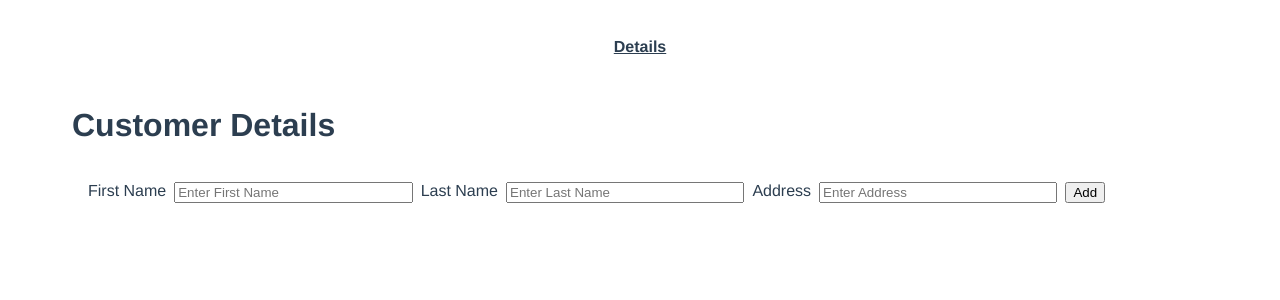
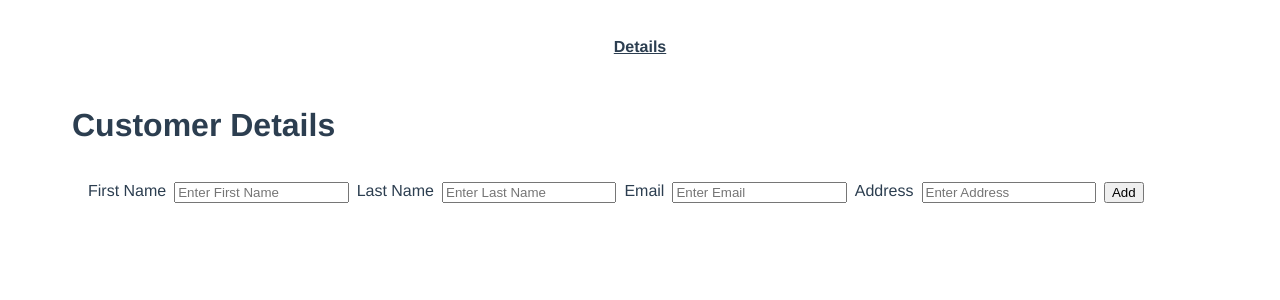
Before and after one commit to CoffeeAndCommit/vueLearning, a Vue app: page / in a window 1280 px wide. Shown: the top 300 px of the page. Built offline with nearby package versions, Linux system fonts and the light colour scheme.

Commit message:
added verification on mail

```diff
--- a/src/components/CustomerDetail.vue
+++ b/src/components/CustomerDetail.vue
@@ -24,8 +24,9 @@ let removeData =(id)=>{
       <td>{{ item.firstname }}</td>
       <td>{{ item.lastname }}</td>
       <td>{{ item.address }}</td>
+      <td>{{ item.email }}</td>
       <td><button v-on:click="removeData(item.id)">X</button>
-        <button @click="h">🖊️</button>
+        <!-- <button @click="h">🖊️</button> -->
       </td>
     </tr>
   </table>
@@ -47,7 +48,7 @@ td {
   font-weight: 500;
 }
 td:nth-child(1), td:nth-child(2), td:nth-child(3){
-  width: 22vw;
+  width: 20vw;
 }
 td:nth-child(4){
   width: 10vw;
--- a/src/components/CustomerInput.vue
+++ b/src/components/CustomerInput.vue
@@ -14,6 +14,13 @@
         <div class="lastName">
             <label for="lastname"></label>
             <input type="text" id="lastname" placeholder="Enter Last Name" v-model="lastName" >
+        </div>
+        <div class="email text">
+            <span>Email</span>
+        </div>
+        <div class="emailinput">
+            <input type="email" id="email" placeholder="Enter Email"    v-model="email">
+
         </div>
         <div class="ad text">
             <span>Address</span>
@@ -39,28 +46,47 @@ const emit = defineEmits(['addUser']);
 let firstName = ref('');
 let lastName = ref('');
 let address = ref('');
+let email = ref('');
+
 
 
 let addData = ()=>{
     console.log("clicked");
-    if(firstName.value.trim() !== '' && lastName.value.trim() !== '' && address.value.trim() !== ''){
-        let  userData = {
+    if(firstName.value.trim() && lastName.value.trim() && address.value.trim() && email.value ){
+        if(email.value.includes('@gmail') && email.value.includes('.com')){
+            let  userData = {
         firstname: firstName.value,
         lastname: lastName.value,
         address: address.value,
+        email: email.value,
         id: new Date().getTime(),
         };
         emit('addUser', userData);
         firstName.value ='';
         lastName.value ='';
         address.value ='';
+        email.value ='';
+        }else{
+            alert('Invalid Email');
+        }
+
+
     }else{
-        alert('Fill The Value')
+        if(!firstName.value.trim())
+        alert('Value is required for First Name');
+        if(!lastName.value.trim())
+        alert('Value is required for Last Name');
+        if(!address.value.trim())
+        alert('Value is required for Address');
+        if(!email.value)
+        alert('Value is required for Email');
+
     }
 
 
 
-}
+
+   }
 
 
 </script>
@@ -80,6 +106,6 @@ let addData = ()=>{
     padding: 1rem; /* Optional: for spacing */
   }
   input{
-    width: 18vw;
+    width: 13vw;
   }
 </style>
--- a/src/views/CustomerView.vue
+++ b/src/views/CustomerView.vue
@@ -22,6 +22,7 @@ const items = ref([
 ]);
 
 function addUserData(userData){
+    console.log(userData);
     items.value.push(userData);
 }
 function removeUserData(id){
```
